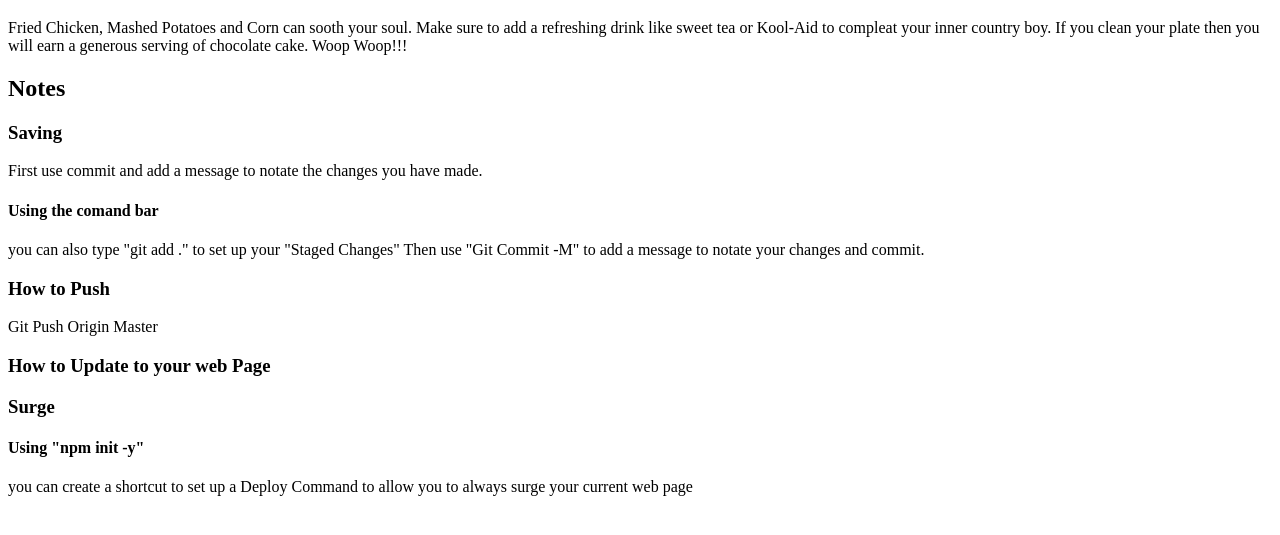
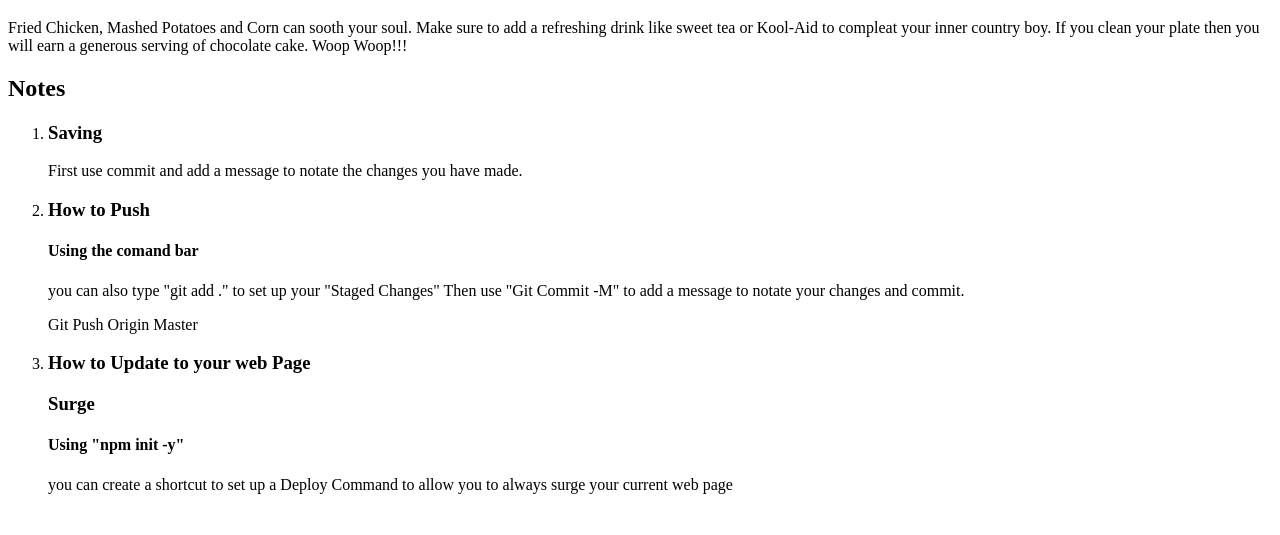
Before and after one commit to jcphoenix/Fried_Chicken, a website: page index.html in a window 1280 px wide. Shown: the part 61-596 px from the top of the page. Drawn offline with Linux system fonts and the light colour scheme.

Commit message:
orderd list

```diff
--- a/index.html
+++ b/index.html
@@ -14,17 +14,16 @@
 
      <h2>Notes</h2>
 
-     <h3>Saving</h3>
-     <p>First use commit and add a message to notate the changes you have made.</p>
-     <h4>Using the comand bar</h4> <P>you can also type "git add ." to set up your "Staged Changes"
-         Then use "Git Commit -M" to add a message to notate your changes and commit.</p>
-
-     <h3>How to Push</h3>
-        <p>Git Push Origin Master
-     </p>
-     <H3>How to Update to your web Page</H3>
-     <h3>Surge</h3>
+     <ol><li><h3>Saving</h3>
+        <p>First use commit and add a message to notate the changes you have made.</p></li>
+        <li><h3>How to Push</h3>
+        <h4>Using the comand bar</h4> <P>you can also type "git add ." to set up your "Staged Changes"
+            Then use "Git Commit -M" to add a message to notate your changes and commit.</p>
+            <p>Git Push Origin Master
+        </p></li>
+        <li><H3>How to Update to your web Page</H3>
+        <h3>Surge</h3>
      <h4>Using "npm init -y"</h4>
-     <p>you can create a shortcut to set up a Deploy Command to allow you to always surge your current web page</p>
+     <p>you can create a shortcut to set up a Deploy Command to allow you to always surge your current web page</p></li></ol>
 </body>
 </html>
```
